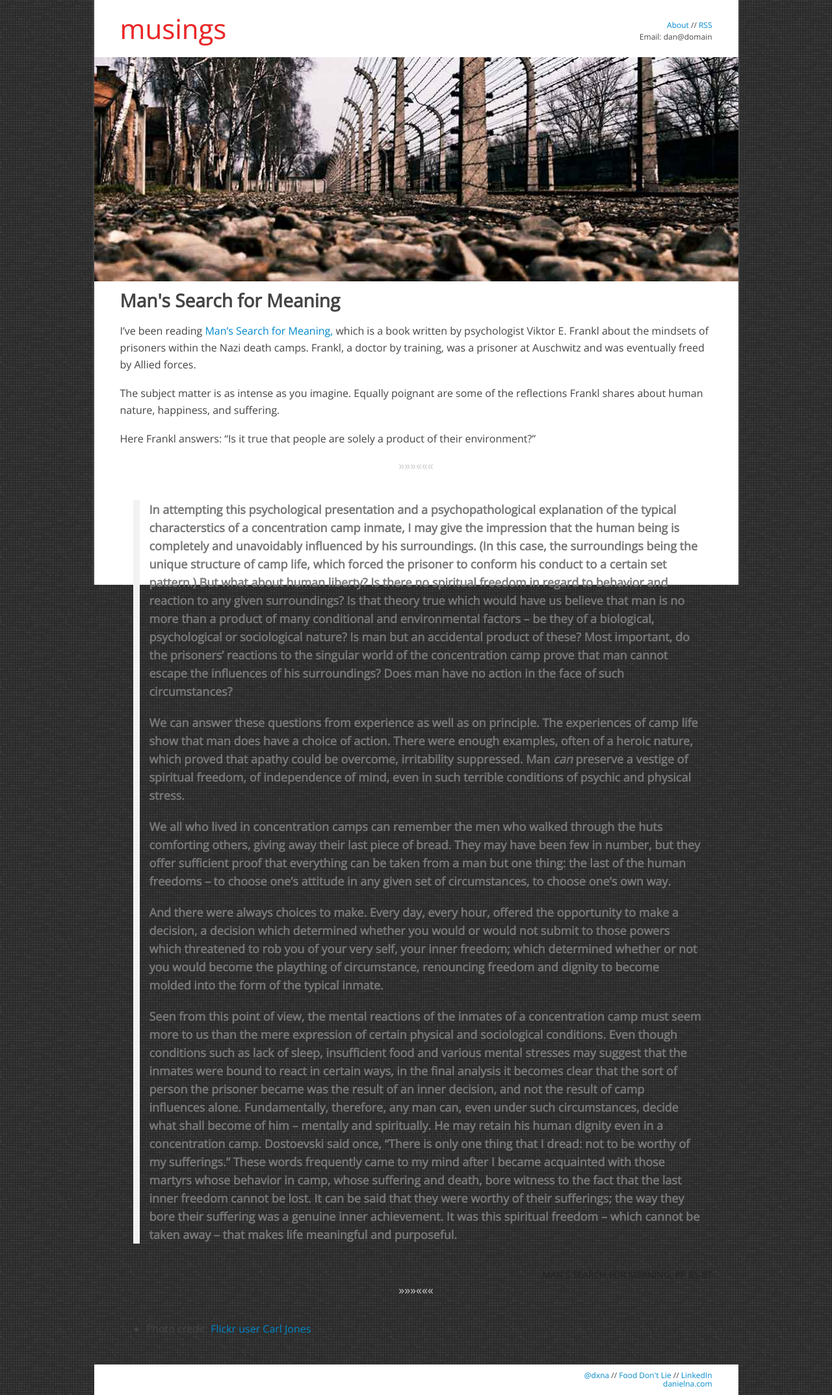
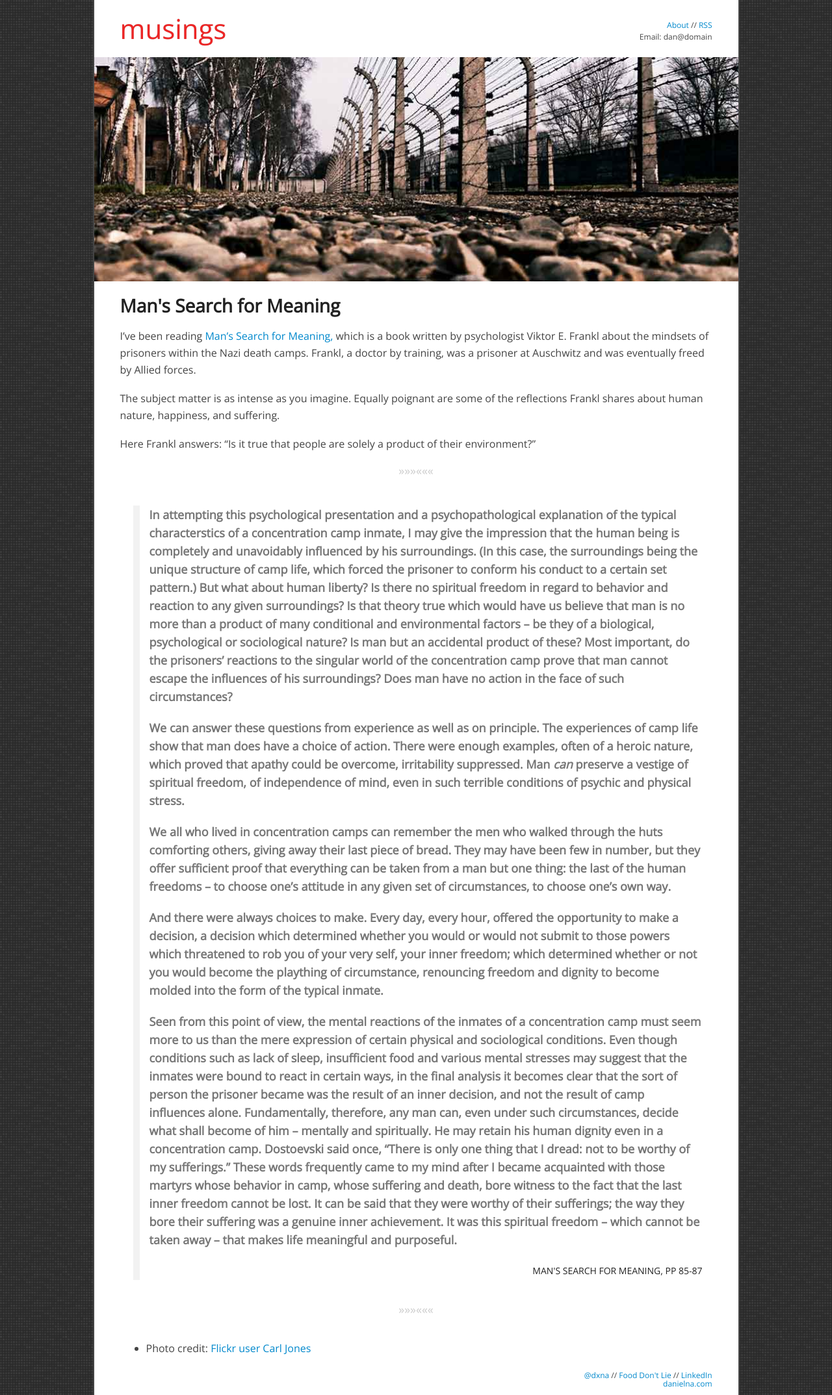
Before and after one commit to danielna/danielna.github.com, a Jekyll site: the page built from _posts/2015-08-30-mans-search-for-meaning.md, in a window 1280 px wide. Shown: the whole page at 65% size. Built offline with Jekyll 4.4.1, drawn with Linux system fonts in a browser that asks for light colours; nearby versions of some CDN libraries; library files that are not in the unit come from our copies.

Commit message:
Fix a bunch of broken CSS and make minor modifications to old posts.

```diff
--- a/_posts/2015-08-30-mans-search-for-meaning.md
+++ b/_posts/2015-08-30-mans-search-for-meaning.md
@@ -34,8 +34,7 @@ Here Frankl answers: "Is it true that people are solely a product of their envir
 > therefore, any man can, even under such circumstances, decide what shall become of him -- mentally and spiritually. He may retain his human dignity even in a concentration camp. Dostoevski said once, "There is only one thing that I dread: not to be worthy of my
 > sufferings." These words frequently came to my mind after I became acquainted with those martyrs whose behavior in camp, whose suffering and death, bore witness to the fact that the last inner freedom cannot be lost. It can be said that they were worthy of their
 > sufferings; the way they bore their suffering was a genuine inner achievement. It was this spiritual freedom -- which cannot be taken away -- that makes life meaningful and purposeful.
-
-<p class="quote-source">Man's Search for Meaning, pp 85-87</p>
+> <p class="quote-source">Man's Search for Meaning, pp 85-87</p>
 
 <div class="separator">&raquo;&raquo;&raquo;&laquo;&laquo;&laquo;</div>
 
--- a/assets/css/screen.css
+++ b/assets/css/screen.css
@@ -1,19 +1,18 @@
-/* line 7, ../sass/screen.scss */
+/* line 6, ../sass/screen.scss */
 * {
   -moz-box-sizing: border-box;
   -webkit-box-sizing: border-box;
   box-sizing: border-box;
 }
 
-/* line 11, ../sass/screen.scss */
+/* line 10, ../sass/screen.scss */
 html {
   height: 100%;
 }
 
-/* line 15, ../sass/screen.scss */
+/* line 14, ../sass/screen.scss */
 body {
   display: block;
-  position: relative;
   height: 100%;
   background: url("/assets/img/bg_grid.png") repeat #000;
   font-family: "Open Sans", "Helvetica Neue", Helvetica, Arial, sans-serif;
@@ -21,10 +20,9 @@ body {
   color: #444;
 }
 
-/* line 25, ../sass/screen.scss */
+/* line 23, ../sass/screen.scss */
 .wrapper {
   display: block;
-  position: relative;
   background-color: #fff;
   border-left: 2px solid #444;
   border-right: 2px solid #444;
@@ -33,30 +31,26 @@ body {
   margin: 0 auto;
 }
 
-/* line 36, ../sass/screen.scss */
+/* line 33, ../sass/screen.scss */
 .content {
   padding: 0 40px;
 }
 
-/* line 40, ../sass/screen.scss */
+/* line 37, ../sass/screen.scss */
 .promo {
-  float: left;
   display: block;
   width: 100%;
-  margin-bottom: 10px;
+  margin-bottom: 18px;
 }
 
-/* line 47, ../sass/screen.scss */
+/* line 43, ../sass/screen.scss */
 header {
   display: block;
-  position: relative;
-  float: left;
   width: 100%;
 }
-/* line 52, ../sass/screen.scss */
+/* line 46, ../sass/screen.scss */
 header a.page-heading {
-  float: left;
-  display: block;
+  display: inline-block;
   font-family: "Open Sans", "Helvetica Neue", Helvetica, Arial, sans-serif;
   font-size: 42px;
   color: #ED2525;
@@ -66,69 +60,59 @@ header a.page-heading {
   margin: 0 auto;
   padding: 20px 0;
 }
-/* line 64, ../sass/screen.scss */
+/* line 57, ../sass/screen.scss */
 header .right {
   float: right;
-  display: block;
+  display: inline;
   text-align: right;
   margin-top: 30px;
   font-size: 12px;
   line-height: 18px;
 }
 
-/* line 74, ../sass/screen.scss */
+/* line 67, ../sass/screen.scss */
 .container {
-  position: relative;
   display: block;
-  float: left;
   width: 100%;
 }
-/* line 79, ../sass/screen.scss */
+/* line 70, ../sass/screen.scss */
 .container section.tag-nav {
-  position: relative;
   display: block;
   float: right;
   margin-bottom: 15px;
   font-size: 12px;
 }
-/* line 85, ../sass/screen.scss */
+/* line 75, ../sass/screen.scss */
 .container section.tag-nav a {
   color: #adadad;
   display: inline-block;
 }
-/* line 88, ../sass/screen.scss */
+/* line 78, ../sass/screen.scss */
 .container section.tag-nav a.active {
   font-weight: bold;
   color: #999;
 }
-/* line 95, ../sass/screen.scss */
-.container section#home {
-  display: block;
-  position: relative;
-}
-/* line 98, ../sass/screen.scss */
+/* line 86, ../sass/screen.scss */
 .container section#home .post-list {
   display: block;
   padding: 0;
 }
-/* line 101, ../sass/screen.scss */
+/* line 89, ../sass/screen.scss */
 .container section#home .post-list .post-list-item {
-  float: left;
   display: block;
   margin-bottom: 25px;
 }
-/* line 105, ../sass/screen.scss */
+/* line 92, ../sass/screen.scss */
 .container section#home .post-list .post-list-item.last {
   margin-bottom: 0px;
 }
-/* line 108, ../sass/screen.scss */
+/* line 95, ../sass/screen.scss */
 .container section#home .post-list .post-list-item a:hover {
   background-color: transparent;
 }
-/* line 111, ../sass/screen.scss */
+/* line 98, ../sass/screen.scss */
 .container section#home .post-list .post-list-item .post-date {
-  display: block;
-  float: left;
+  display: inline-block;
   width: 115px;
   font-size: 13px;
   line-height: 19px;
@@ -136,8 +120,9 @@ header .right {
   text-transform: uppercase;
   text-decoration: none;
   color: #ADADAD;
+  vertical-align: top;
 }
-/* line 122, ../sass/screen.scss */
+/* line 109, ../sass/screen.scss */
 .container section#home .post-list .post-list-item span.tag {
   font-size: 12px;
   line-height: 24px;
@@ -145,18 +130,15 @@ header .right {
   margin-left: 5px;
   color: #adadad;
 }
-/* line 129, ../sass/screen.scss */
+/* line 116, ../sass/screen.scss */
 .container section#home .post-list .post-list-item .meta {
-  display: block;
-  float: left;
+  display: inline-block;
   width: 740px;
   border-left: 5px solid #f2f2f2;
   padding-left: 12px;
 }
-/* line 135, ../sass/screen.scss */
+/* line 121, ../sass/screen.scss */
 .container section#home .post-list .post-list-item .meta .post-title {
-  float: left;
-  display: block;
   font-family: Helvetica;
   font-size: 18px;
   line-height: 20px;
@@ -164,90 +146,53 @@ header .right {
   color: #222222;
   text-decoration: none;
 }
-/* line 145, ../sass/screen.scss */
+/* line 129, ../sass/screen.scss */
 .container section#home .post-list .post-list-item .meta .post-subtitle {
   display: block;
-  float: left;
   font-size: 14px;
   line-height: 24px;
   margin: 0px;
 }
-/* line 156, ../sass/screen.scss */
+/* line 139, ../sass/screen.scss */
 .container .post {
-  display: block;
   position: relative;
 }
-/* line 159, ../sass/screen.scss */
+/* line 141, ../sass/screen.scss */
 .container .post h1 {
   margin-top: 0px;
 }
 
-/* line 165, ../sass/screen.scss */
+/* line 147, ../sass/screen.scss */
 footer {
-  display: block;
-  position: relative;
-  float: left;
   text-align: right;
   width: 100%;
   font-size: 12px;
   background-color: #fff;
 }
-/* line 173, ../sass/screen.scss */
+/* line 152, ../sass/screen.scss */
 footer.content {
   padding: 10px 40px;
 }
 
-/* line 185, ../sass/screen.scss */
+/* line 164, ../sass/screen.scss */
+h1, h2, h3, h4 {
+  float: left;
+  width: 100%;
+  font-family: Helvetica;
+  color: #222222;
+}
+
+/* line 170, ../sass/screen.scss */
 h1 {
   font-family: "Open Sans", "Helvetica Neue", Helvetica, Arial, sans-serif;
   margin-bottom: 18px;
 }
-/* line 188, ../sass/screen.scss */
+/* line 173, ../sass/screen.scss */
 h1.top {
-  margin-top: 0px;
+  margin-top: 0;
 }
 
-/* line 192, ../sass/screen.scss */
-h2, h3 {
-  position: relative;
-  float: left;
-  width: 100%;
-  display: block;
-  margin-bottom: 5px;
-}
-
-/* line 199, ../sass/screen.scss */
-h4 {
-  position: relative;
-  float: left;
-  width: 100%;
-  display: block;
-}
-
-/* line 206, ../sass/screen.scss */
-h2, h3, h4 {
-  color: #222222;
-  font-family: Helvetica;
-}
-
-/* line 211, ../sass/screen.scss */
-p {
-  position: relative;
-  display: block;
-  float: left;
-  margin: 0 auto 18px;
-  width: 100%;
-}
-/* line 217, ../sass/screen.scss */
-p.first {
-  margin-top: 18px;
-}
-/* line 220, ../sass/screen.scss */
-p.shift-down {
-  margin-bottom: 0px;
-}
-
-/* line 225, ../sass/screen.scss */
+/* line 176, ../sass/screen.scss */
 p, li {
   font-family: "Open Sans", "Helvetica Neue", Helvetica, Arial, sans-serif;
   font-weight: 300;
@@ -255,26 +200,32 @@ p, li {
   line-height: 26px;
   color: #444;
 }
-/* line 231, ../sass/screen.scss */
+/* line 182, ../sass/screen.scss */
 p strong, li strong {
   font-family: Helvetica;
 }
 
-/* line 236, ../sass/screen.scss */
+/* line 187, ../sass/screen.scss */
+p {
+  margin: 0 auto 18px;
+}
+/* line 189, ../sass/screen.scss */
+p.first {
+  margin-top: 18px;
+}
+
+/* line 194, ../sass/screen.scss */
 a {
-  position: relative;
-  display: inline;
+  color: #0088CC;
   text-decoration: none;
-  color: #0088CC;
 }
-/* line 242, ../sass/screen.scss */
+/* line 198, ../sass/screen.scss */
 .container a:hover, header .right a:hover, footer a:hover {
   background-color: #E3F0F7;
 }
 
-/* line 248, ../sass/screen.scss */
+/* line 204, ../sass/screen.scss */
 blockquote {
-  position: relative;
   display: block;
   float: left;
   border-left: 10px solid #f2f2f2;
@@ -282,8 +233,9 @@ blockquote {
   padding-right: 15px;
   margin: 25px 0px 35px 20px;
 }
-/* line 256, ../sass/screen.scss */
+/* line 211, ../sass/screen.scss */
 blockquote p {
+  width: 100%;
   font-size: 18px;
   line-height: 28px;
   font-weight: bold;
@@ -291,23 +243,22 @@ blockquote p {
   margin: 0 0 20px 0;
   width: 100%;
 }
-/* line 263, ../sass/screen.scss */
+/* line 219, ../sass/screen.scss */
 blockquote p:last-child {
   margin-bottom: 0px;
 }
-/* line 267, ../sass/screen.scss */
+/* line 223, ../sass/screen.scss */
 blockquote h2 {
   color: #333;
   margin-top: 0;
 }
-/* line 271, ../sass/screen.scss */
+/* line 227, ../sass/screen.scss */
 blockquote.top {
   margin-top: 0px;
 }
 
-/* line 276, ../sass/screen.scss */
+/* line 232, ../sass/screen.scss */
 .quote-source {
-  position: relative;
   display: block;
   float: right;
   text-align: right;
@@ -318,80 +269,68 @@ blockquote.top {
   color: #222222;
 }
 
-/* line 288, ../sass/screen.scss */
+/* line 243, ../sass/screen.scss */
 .caption {
-  position: relative;
   display: block;
-  float: right;
   font-family: "Open Sans", Georgia;
   text-align: right;
   font-size: 12px;
   color: #666;
 }
 
-/* line 298, ../sass/screen.scss */
+/* line 251, ../sass/screen.scss */
 .footnotes {
-  display: block;
-  position: relative;
-  float: left;
   margin-top: 15px;
   font-size: 12px;
 }
-/* line 304, ../sass/screen.scss */
+/* line 254, ../sass/screen.scss */
 .footnotes p {
   font-size: 12px;
 }
 
-/* line 309, ../sass/screen.scss */
+/* line 259, ../sass/screen.scss */
 .separator {
-  position: relative;
   display: block;
-  float: left;
   margin: 0 0 1em;
   text-align: center;
   width: 100%;
   font-size: 18px;
   color: #CCC;
+  clear: both;
 }
 
-/* line 320, ../sass/screen.scss */
+/* line 269, ../sass/screen.scss */
 .photo-block {
-  position: relative;
   display: block;
-  float: left;
+  clear: both;
   margin-top: 15px;
   margin-bottom: 18px;
 }
-/* line 326, ../sass/screen.scss */
+/* line 274, ../sass/screen.scss */
 .photo-block a:hover {
   background-color: transparent;
 }
-/* line 329, ../sass/screen.scss */
+/* line 277, ../sass/screen.scss */
 .photo-block.top {
   margin-top: 0px;
   margin-bottom: 0px;
 }
 
-/* line 335, ../sass/screen.scss */
+/* line 283, ../sass/screen.scss */
 img {
   width: 100%;
 }
-/* line 337, ../sass/screen.scss */
+/* line 285, ../sass/screen.scss */
 img.pull-left {
   float: left;
   vertical-align: top;
   padding: 10px 25px 10px 0;
 }
-/* line 342, ../sass/screen.scss */
-img#about-cheekswab {
-  margin-top: 8px;
-  width: auto;
-}
-/* line 346, ../sass/screen.scss */
+/* line 290, ../sass/screen.scss */
 img.home-top {
   margin-bottom: 15px;
 }
-/* line 349, ../sass/screen.scss */
+/* line 293, ../sass/screen.scss */
 img.bordered {
   -moz-box-sizing: border-box;
   -webkit-box-sizing: border-box;
@@ -400,7 +339,7 @@ img.bordered {
   border: 1px solid #f2f2f2;
 }
 
-/* line 356, ../sass/screen.scss */
+/* line 300, ../sass/screen.scss */
 ol {
   position: relative;
   display: block;
@@ -412,14 +351,15 @@ ol {
   background-color: #f9f9f9;
   border: 1px solid #ccc;
 }
-/* line 366, ../sass/screen.scss */
+/* line 310, ../sass/screen.scss */
 ol li {
   position: relative;
   margin: 0 0 10px 2em;
   padding: 4px 8px;
+  clear: both;
 }
 
-/* line 373, ../sass/screen.scss */
+/* line 318, ../sass/screen.scss */
 ul {
   width: 100%;
   position: relative;
@@ -432,40 +372,60 @@ ul {
   -webkit-box-sizing: border-box;
   box-sizing: border-box;
 }
-/* line 382, ../sass/screen.scss */
+/* line 327, ../sass/screen.scss */
 ul li {
+  clear: both;
   margin-bottom: 4px;
 }
-/* line 385, ../sass/screen.scss */
+/* line 331, ../sass/screen.scss */
 ul.narrow {
   margin: 0;
 }
 
-/* line 393, ../sass/screen.scss */
+/* line 335, ../sass/screen.scss */
+p + ul,
+h2 + ul,
+ul + h2 {
+  margin-top: 0;
+}
+
+/* line 340, ../sass/screen.scss */
+li > ol {
+  margin-top: 18px;
+}
+
+/* line 347, ../sass/screen.scss */
+.cut-top {
+  margin-top: 0;
+}
+
+/* line 350, ../sass/screen.scss */
+.cut-bottom {
+  margin-bottom: 0;
+}
+
+/* line 354, ../sass/screen.scss */
 .disqus-comments {
-  position: relative;
-  display: block;
-  float: left;
   width: 100%;
   margin-top: 20px;
 }
 
-/* line 401, ../sass/screen.scss */
+/* line 359, ../sass/screen.scss */
 .hide-desktop {
   display: none;
 }
 
-/* line 406, ../sass/screen.scss */
+/* line 364, ../sass/screen.scss */
 .page-log ul {
   margin-top: 5px;
 }
-/* line 409, ../sass/screen.scss */
+/* line 367, ../sass/screen.scss */
 .page-log li {
   font-size: 14px;
   line-height: 21px;
 }
 
-/* line 415, ../sass/screen.scss */
+/* line 373, ../sass/screen.scss */
 .date {
   display: block;
   position: relative;
@@ -474,7 +434,7 @@ ul.narrow {
   float: left;
 }
 
-/* line 423, ../sass/screen.scss */
+/* line 381, ../sass/screen.scss */
 #help-content {
   display: none;
   position: relative;
@@ -491,25 +451,25 @@ ul.narrow {
   box-shadow: 0px 0px 5px #c1c1c1 inset;
 }
 
-/* line 435, ../sass/screen.scss */
+/* line 393, ../sass/screen.scss */
 h1 + blockquote {
   margin-top: 0px;
 }
 
 /* 500px width for 7" */
 @media (max-width: 680px) {
-  /* line 444, ../sass/screen.scss */
+  /* line 402, ../sass/screen.scss */
   .wrapper {
     width: 600px;
   }
 
-  /* line 447, ../sass/screen.scss */
+  /* line 405, ../sass/screen.scss */
   .content {
     padding: 0 30px;
     position: relative;
   }
 
-  /* line 452, ../sass/screen.scss */
+  /* line 410, ../sass/screen.scss */
   .container section#home .post-list .post-list-item .post-date {
     position: relative;
     float: left;
@@ -520,7 +480,7 @@ h1 + blockquote {
     width: auto;
     vertical-align: bottom;
   }
-  /* line 462, ../sass/screen.scss */
+  /* line 420, ../sass/screen.scss */
   .container section#home .post-list .post-list-item span.tag {
     position: relative;
     float: left;
@@ -530,83 +490,62 @@ h1 + blockquote {
     margin-left: 10px;
     vertical-align: bottom;
   }
-  /* line 471, ../sass/screen.scss */
+  /* line 429, ../sass/screen.scss */
   .container section#home .post-list .post-list-item .meta {
     margin-top: 0px;
     border-left: 0px;
     padding-left: 0px;
     width: 100%;
   }
-  /* line 476, ../sass/screen.scss */
+  /* line 434, ../sass/screen.scss */
   .container section#home .post-list .post-list-item .meta span.tag {
     display: none;
   }
-  /* line 479, ../sass/screen.scss */
+  /* line 437, ../sass/screen.scss */
   .container section#home .post-list .post-list-item .meta .post-subtitle {
     line-height: 16px;
   }
 
-  /* line 484, ../sass/screen.scss */
+  /* line 442, ../sass/screen.scss */
   .hide-desktop {
     display: inline-block;
   }
 
-  /* line 488, ../sass/screen.scss */
-  a#about-cheekswab-link {
-    display: block;
-    float: left;
-    position: relative;
-    width: 100%;
-    text-align: center;
-  }
-  /* line 494, ../sass/screen.scss */
-  a#about-cheekswab-link:hover {
-    background-color: transparent;
-  }
-  /* line 497, ../sass/screen.scss */
-  a#about-cheekswab-link img#about-cheekswab {
-    display: inline-block;
-    position: relative;
-    padding: 0;
-    margin: 0px auto 23px 40px;
-    width: auto;
-  }
-
-  /* line 506, ../sass/screen.scss */
+  /* line 446, ../sass/screen.scss */
   p, li {
     font-size: 16px;
     line-height: 24px;
   }
 
-  /* line 511, ../sass/screen.scss */
+  /* line 451, ../sass/screen.scss */
   ul {
     margin-left: 0px;
     padding-left: 20px;
   }
-  /* line 514, ../sass/screen.scss */
+  /* line 454, ../sass/screen.scss */
   ul li {
     font-size: 16px;
     line-height: 24px;
   }
 
-  /* line 520, ../sass/screen.scss */
+  /* line 460, ../sass/screen.scss */
   blockquote {
     margin-left: 5px;
   }
-  /* line 522, ../sass/screen.scss */
+  /* line 462, ../sass/screen.scss */
   blockquote p {
     font-size: 18px;
     line-height: 24px;
     margin-bottom: 18px;
   }
 
-  /* line 528, ../sass/screen.scss */
+  /* line 468, ../sass/screen.scss */
   .quote-source {
     font-size: 12px;
   }
 }
 @media (max-width: 520px) {
-  /* line 535, ../sass/screen.scss */
+  /* line 475, ../sass/screen.scss */
   .wrapper {
     width: 380px;
     -moz-box-sizing: border-box;
@@ -614,86 +553,80 @@ h1 + blockquote {
     box-sizing: border-box;
   }
 
-  /* line 539, ../sass/screen.scss */
+  /* line 479, ../sass/screen.scss */
   .container section#home .post-list .post-list-item .meta .post-title {
     line-height: 22px;
   }
 
-  /* line 543, ../sass/screen.scss */
+  /* line 483, ../sass/screen.scss */
   h1 {
     font-size: 24px;
   }
 
-  /* line 546, ../sass/screen.scss */
+  /* line 486, ../sass/screen.scss */
   h2, h3 {
     margin-top: 0;
   }
 
-  /* line 549, ../sass/screen.scss */
+  /* line 489, ../sass/screen.scss */
   .photo-block {
     margin: 0 0 8px 0;
   }
 
-  /* line 553, ../sass/screen.scss */
+  /* line 493, ../sass/screen.scss */
   p, li {
     font-size: 16px;
     line-height: 24px;
   }
 
-  /* line 559, ../sass/screen.scss */
-  a#about-cheekswab-link img#about-cheekswab {
-    width: 200px;
-    margin: 0px 0px 20px 35px;
-  }
-
-  /* line 565, ../sass/screen.scss */
+  /* line 498, ../sass/screen.scss */
   ol {
     padding: 10px 10px 5px 10px;
   }
 
-  /* line 569, ../sass/screen.scss */
+  /* line 502, ../sass/screen.scss */
   ul {
     padding-left: 10px;
   }
-  /* line 571, ../sass/screen.scss */
+  /* line 504, ../sass/screen.scss */
   ul.narrow {
     margin-left: 5px;
   }
-  /* line 573, ../sass/screen.scss */
+  /* line 506, ../sass/screen.scss */
   ul.narrow li {
     font-size: 14px;
   }
 
-  /* line 579, ../sass/screen.scss */
+  /* line 512, ../sass/screen.scss */
   blockquote {
     margin-left: 0px;
   }
-  /* line 581, ../sass/screen.scss */
+  /* line 514, ../sass/screen.scss */
   blockquote p {
     font-size: 16px;
     line-height: 26px;
     margin-bottom: 14px;
   }
 
-  /* line 587, ../sass/screen.scss */
+  /* line 520, ../sass/screen.scss */
   .quote-source {
     font-size: 10px;
   }
 
-  /* line 591, ../sass/screen.scss */
+  /* line 524, ../sass/screen.scss */
   a.post-title {
     margin: 3px 0;
     font-size: 16px !important;
     line-height: 18px !important;
   }
 
-  /* line 596, ../sass/screen.scss */
+  /* line 529, ../sass/screen.scss */
   p.post-subtitle {
     font-size: 14px !important;
     line-height: 18px !important;
   }
 
-  /* line 601, ../sass/screen.scss */
+  /* line 534, ../sass/screen.scss */
   .separator {
     margin-bottom: 1em;
   }
```
Also changed, not shown: _posts/2013-05-19-cracker-barrel-and-hackerschool.md (+1 -1 lines), _posts/2013-06-26-getting-a-job-as-a-front-end-web-developer.md (+4 -2 lines), assets/sass/screen.scss (+41 -108 lines).
